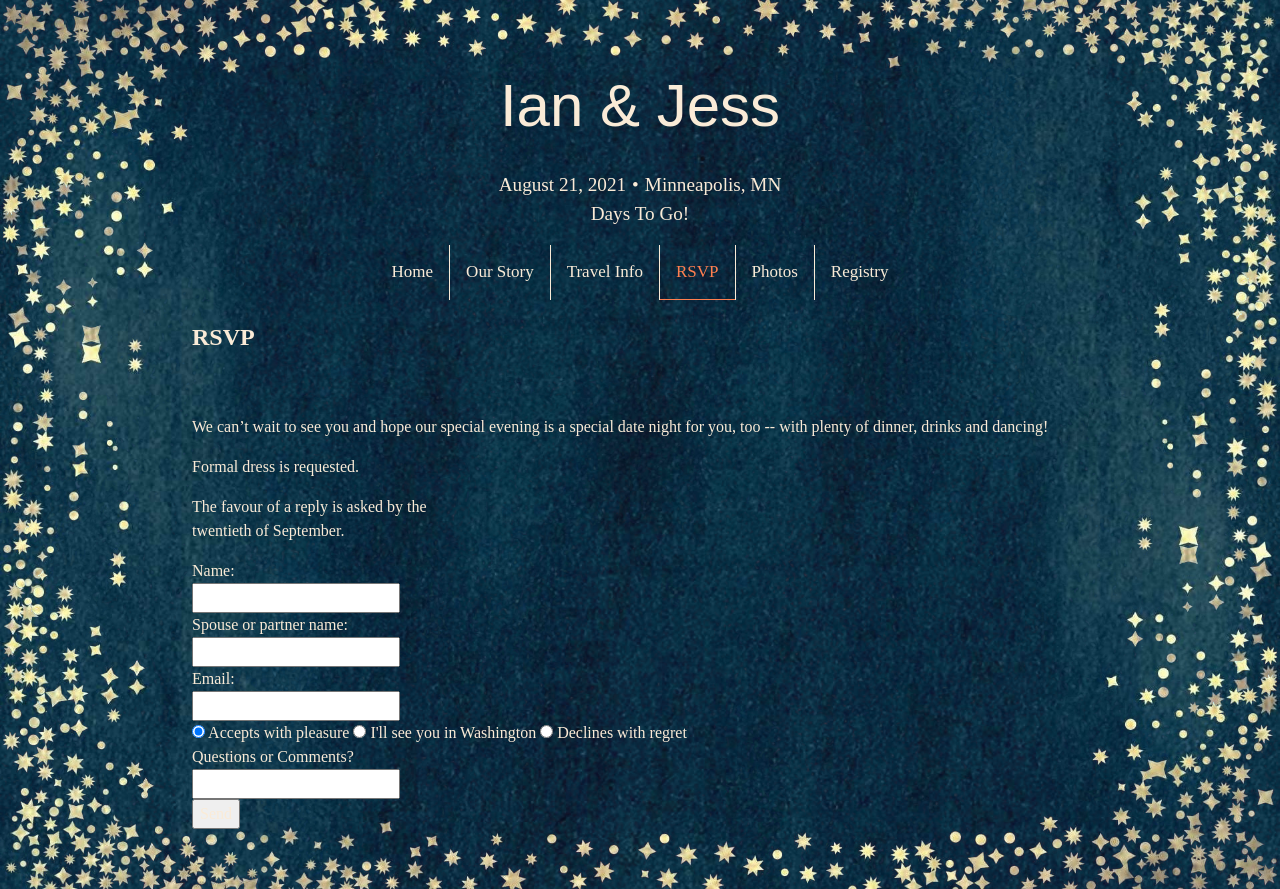
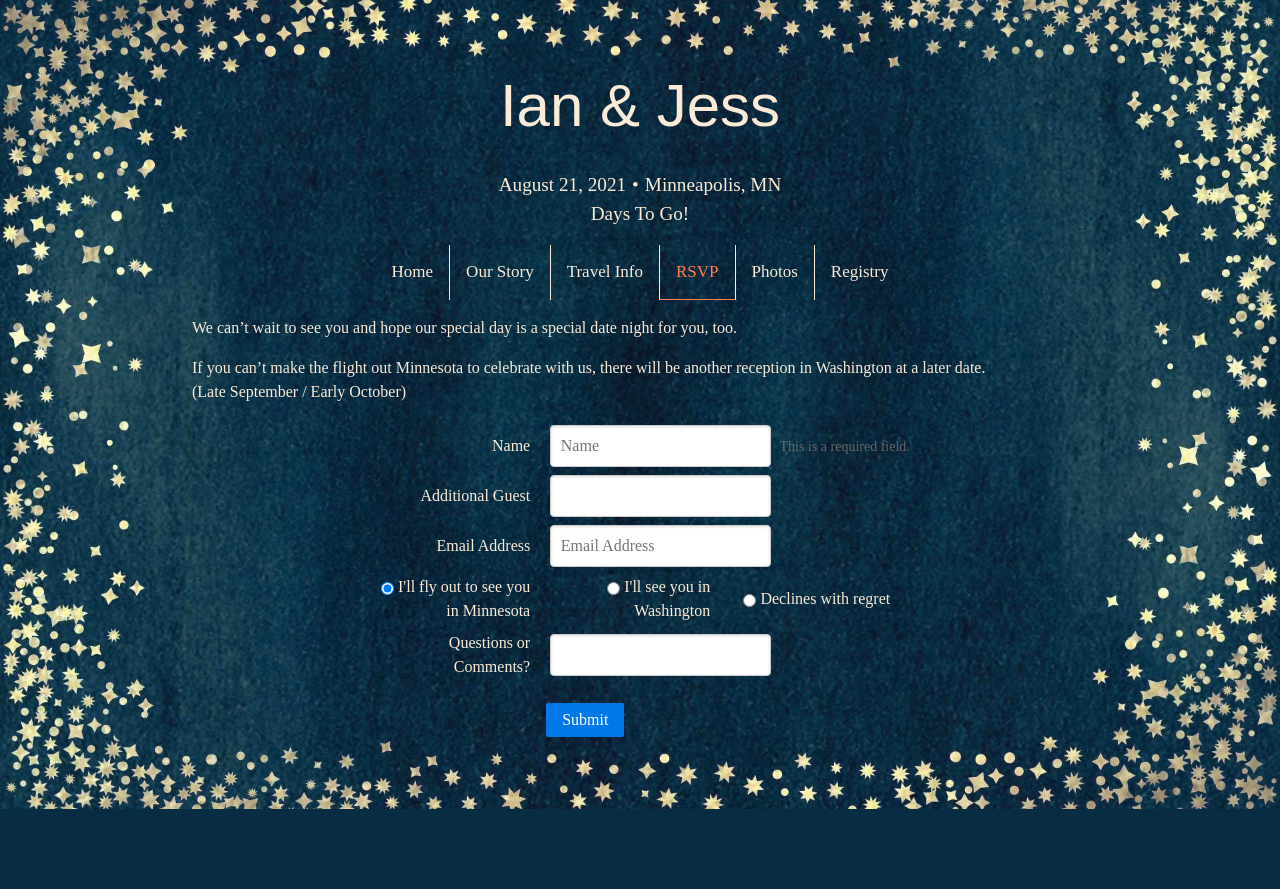
Before and after one commit to mowzie/weddingSite, a Python web app: template flask/templates/rsvp.html in a window 1280 px wide. After the commit the page ends 809 px from the top, so only its background shows below. Run offline with Jinja, Linux system fonts and the light colour scheme; the template is opened without the code that fills it, so the values that code supplies are empty; some libraries are stand-ins or nearby versions; some web fonts are replaced.

Commit message:
finilize rsvp and other changes

```diff
--- a/flask/static/css/base.css
+++ b/flask/static/css/base.css
@@ -9,6 +9,7 @@
 .infoBlockTop {
   text-align: center;
   font-size: larger;
+  margin-bottom: 16px;
 }
 
 .name {
--- a/flask/static/css/fonts.css
+++ b/flask/static/css/fonts.css
@@ -6,6 +6,7 @@ h1 {
   font-family: compendium;
 }
 body {
+  color: antiquewhite;
 }
 html,
 button,
@@ -16,6 +17,5 @@ textarea,
   /* Set your content font stack here: */
   font-family: questa;
   line-height: 1.5;
-  color: antiquewhite;
   font-family: questa;
 }
--- a/flask/static/css/index.css
+++ b/flask/static/css/index.css
@@ -23,7 +23,6 @@
 
 .photo {
   display: block;
-  width: 50%;
   padding: 30px;
   margin: auto;
 }
--- /dev/null
+++ b/flask/static/css/rsvp.css
@@ -0,0 +1,5 @@
+.center{
+    display: flex;
+    justify-content: center;
+    margin: auto;
+}
--- a/flask/templates/registry.html
+++ b/flask/templates/registry.html
@@ -1,4 +1,5 @@
 {% extends "base.html" %}
+{% block title %}Registry | {% endblock %}
 {% set active_page = "registry" %}
 
 {% block content %}
--- a/flask/templates/rsvp.html
+++ b/flask/templates/rsvp.html
@@ -2,71 +2,77 @@
 {% block title %}RSVP | {% endblock %}
 {% set active_page = "rsvp" %}
 {% block content %}
-	<div class="row-fluid">
-		<div class="span12">
-			<div class="hero-unit">
-				<div class="row-fluid">
-					<div class="offset3 span6">
-						<h2>RSVP</h2><br />
+
+            <div>
                 <p>
-                        	We can&#8217;t wait to see you and hope our special evening is a special date night for you, too -- with plenty of dinner, drinks and dancing!
+                  We can&#8217;t wait to see you and hope our special day is a special
+                  date night for you, too.
                 </p>
                 <p>
-                             Formal dress is requested.
+                    If you can&#8217;t make the flight out Minnesota to celebrate with us, there will be another reception in Washington at a later date. <br>
+                    (Late September / Early October)
                 </p>
-                         <p>
-                                    The favour of a reply is asked by the <br />twentieth of September.<br />
-				{% if error %}<p class="error label label-important"><strong>Error:</strong> {{ error }}</p>{% endif %}
-				<form action="{{ url_for('rsvp') }}" method="POST" class="form-horizontal">
-				<div class="control-group">
-               		             	<label class="control-label" for="inputName">Name:</label>
-                                	<div class="controls">
-                        	            	<input type="text" id="inputName" name="inputName">
+                {% if error %}
+                    <p class="error label label-important"><strong>Error:</strong> {{ error }}</p>
+                {% endif %}
+                <div class="center">
+                <form action="{{ url_for('rsvp') }}" method="POST" class="pure-form pure-form-aligned">
+                    <fieldset>
+                        <div class="pure-control-group">
+                            <label for="inputName">Name</label>
+                            <input type="text" id="inputName" placeholder="Name" name="inputName"/>
+                            <span class="pure-form-message-inline">This is a required field.</span>
                         </div>
+                        <div class="pure-control-group">
+                            <label for="inputGuest">Additional Guest</label>
+                            <input type="text" id="inputGuest" name="inputGuest"/>
                         </div>
-                <div class="control-group">
-                    <label class="control-label" for="inputGuest">Spouse or partner name:</label>
-                    <div class="controls">
-                        <input type="text" id="inputGuest"  name="inputGuest">
+                        <div class="pure-control-group">
+                            <label for="inputEmail">Email Address</label>
+                            <input type="email" id="inputEmail" placeholder="Email Address" name="inputEmail" />
                         </div>
-                </div>
-                <div class="control-group">
-                    <label class="control-label" for="inputEmail">Email:</label>
-                    <div class="controls">
-                        <input type="text" id="inputEmail" name="inputEmail">
-                    </div>
-                </div>
-                <div class="control-group">
-                    <div class="controls">
-                        <label class="radio">
-                        <input type="radio" name="decision" id="optionsMinnesota" value="Minnesota" checked>
-                        Accepts with pleasure
+                        <div class="pure-control-group">
+                              <label class="pure-radio">
+                                <input
+                                  type="radio"
+                                  name="decision"
+                                  id="optionsMinnesota"
+                                  value="Minnesota"
+                                  checked
+                                />
+                                I'll fly out to see you in Minnesota
                               </label>
-                        <label class="radio">
-                        <input type="radio" name="decision" id="optionWashington" value="Washington">
+                              <label class="pure-radio">
+                                <input
+                                  type="radio"
+                                  name="decision"
+                                  id="optionWashington"
+                                  value="Washington"
+                                />
                                 I'll see you in Washington
                               </label>
-                        <label class="radio">
-                        <input type="radio" name="decision" id="optionNotAttending" value="NotAttending">
+                              <label class="pure-radio">
+                                <input
+                                  type="radio"
+                                  name="decision"
+                                  id="optionNotAttending"
+                                  value="NotAttending"
+                                />
                                 Declines with regret
                               </label>
                           </div>
+                          <div class="pure-control-group">
+                            <label for="inputComment">Questions or Comments?</label>
+                            <input type="text" id="inputComment" name="inputComment"/>
                         </div>
-		<div class="control-group">
-		    <label class="control-label" for="inputComment">Questions or Comments?</label>
-		    <div class="controls">
-			<input type="text"  name="inputComment" id="inputComment">
+                        <div class="pure-controls">
+                            <button type="submit" class="pure-button pure-button-primary" value="Send">Submit</button>
+                        </div>
+
+
+                    </fieldset>
+                </form>
               </div>
             </div>
-		<div class="control-group">
-		    <div class="controls">
-                        <input type="submit" class="btn" value="Send">
-                    </div>
-		</div>
-                 </form>
-                    	</p>
-					</div>
-				</div>
-			</div>
-		</div>
-{% endblock %}
+
+<!-- {% endblock %} -->
--- a/flask/templates/story.html
+++ b/flask/templates/story.html
@@ -1,4 +1,5 @@
 {% extends "base.html" %}
+{% block title %}Story | {% endblock %}
 {% set active_page = "story" %}
 
 {% block content %}
--- a/flask/templates/travel.html
+++ b/flask/templates/travel.html
@@ -1,4 +1,5 @@
 {% extends "base.html" %}
+{% block title %}Travel Info | {% endblock %}
 {% set active_page = "travel" %}
 
 {% block content %}
@@ -8,6 +9,7 @@
     <div class="pure-u-1 pure-u-md-11-24 text margin-right">
       <span>
         We'll be at Prince Peace Lutheran Church for the ceremony - Pastor Strawn will be officiating.<br>
+        The ceremony will begin at 1:00 CDT (man it feels weird to write central time...)
       </span>
     </div>
     <div class="pure-u-1 pure-u-md-10-24 map">
@@ -25,7 +27,7 @@
     </div>
     <div class="pure-u-1 pure-u-md-11-24 text  margin-left">
       <span>
-        The reception will be at the Hilton Garden Inn<br>
+        The reception will be at the Hilton Garden Inn following the ceremony<br>
         Pasta dinner with beer, wine, music - mayhaps a speech or two...
       </span>
     </div>
```
Also changed, not shown: flask/application.py (+4 -6 lines), flask/static/css/story.css (+6 -5 lines), flask/templates/index.html (+5 -5 lines), flask/templates/thankyou.html (+6 -6 lines), flask/static/img/baker.jpg (added). Lines whose indentation alone changed are shown as unchanged.
